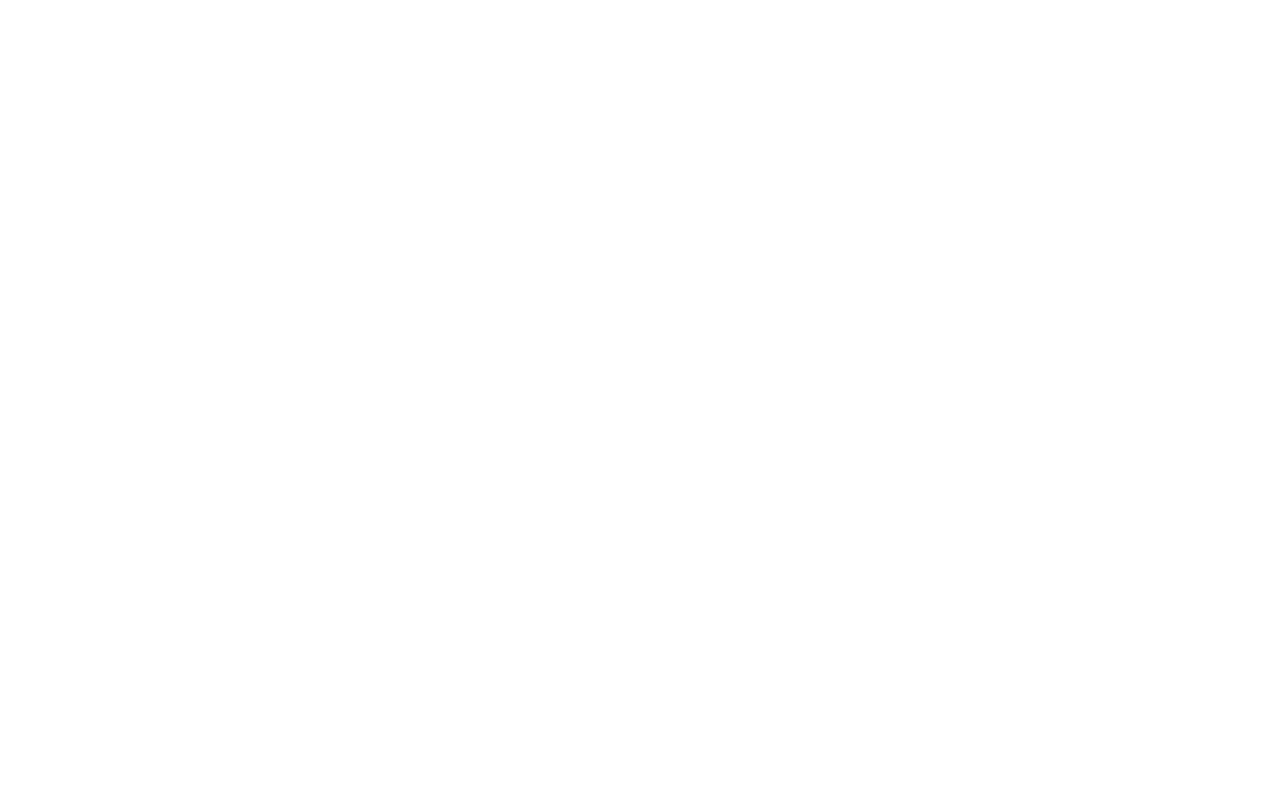
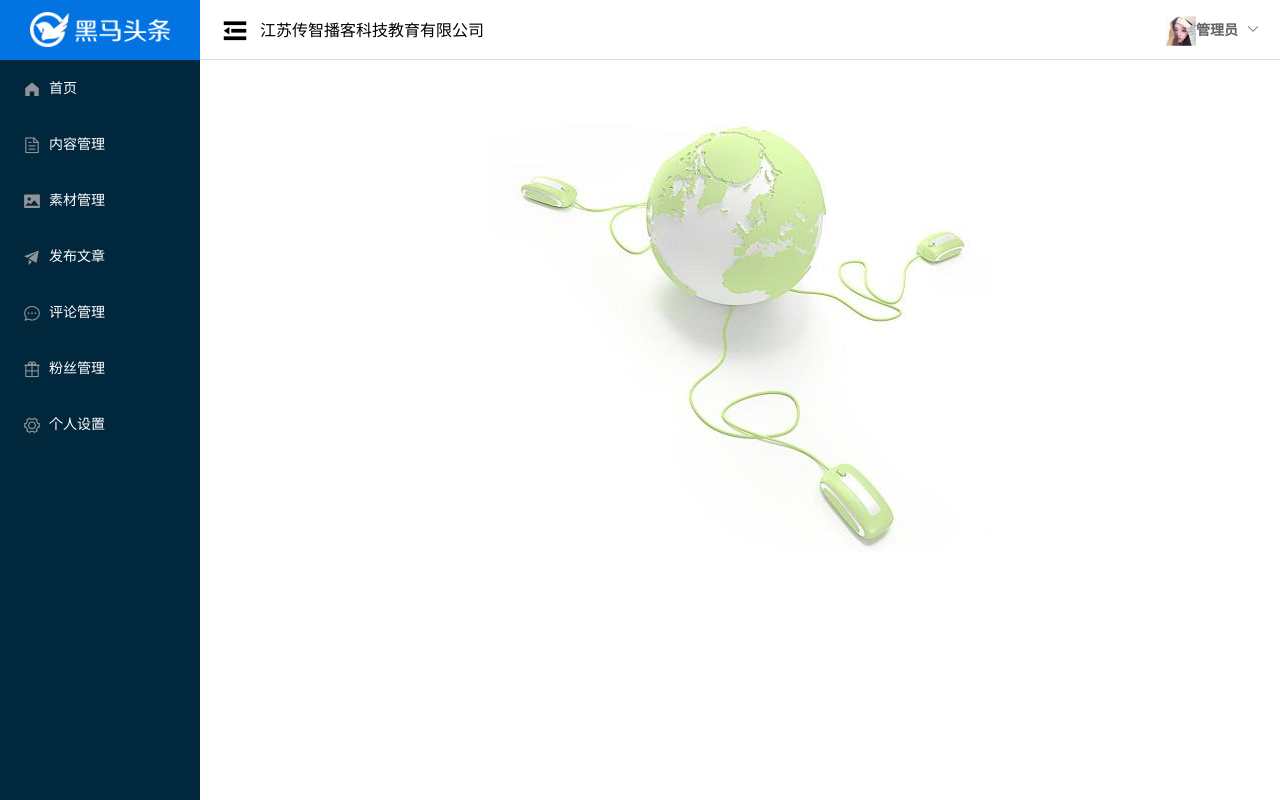
Before and after one commit to qing827211255/hm-toutiao, a Vue app: page / in a window 1280 px wide. Built offline with nearby package versions, Linux system fonts and the light colour scheme.

Commit message:
登录页面的校验与home页的基本样式

```diff
--- /dev/null
+++ b/src/views/404/index.vue
@@ -0,0 +1,23 @@
+<template>
+  <div class="container-404">
+
+  </div>
+</template>
+
+<script>
+export default {
+
+}
+</script>
+
+<style scoped lang='less'>
+ .container-404 {
+  width: 100%;
+  height: 100%;
+  position: absolute; //这里的定位很重要,是显示图片的关键
+  left: 0;
+  top: 0;
+   background: url(../../assets/404.png) no-repeat center/ cover;
+ }
+
+</style>
--- a/src/views/home/index.vue
+++ b/src/views/home/index.vue
@@ -1,15 +1,146 @@
 <template>
-  <div class="container">
+  <el-container class="home-container">
+    <!-- 侧边栏 -->
+    <!-- 注意三元表达式+v-bind方法 -->
+    <el-aside :width="isOpen?'200px':'64px'">
+      <!-- logo区 -->
+      <div class="logo" :class="{smallLogo:!isOpen}"></div>
+      <!-- 侧边导航 -->
+      <el-menu
+        default-active="2"
+        class="el-menu-vertical-demo"
+        background-color="#01273d"
+        text-color="#fff"
+        active-text-color="#ffd04b"
+        :collapse="!isOpen"
+        :collapse-transition="false"
+        style="border-right:none"
+        router
+      >
+        <el-menu-item index="/">
+          <i class="el-icon-s-home"></i>
+          <span slot="title">首页</span>
+        </el-menu-item>
 
-  </div>
+        <el-menu-item index="/article">
+          <i class="el-icon-document"></i>
+          <span slot="title">内容管理</span>
+        </el-menu-item>
+
+        <el-menu-item index="/image">
+          <i class="el-icon-picture"></i>
+          <span slot="title">素材管理</span>
+        </el-menu-item>
+
+        <el-menu-item index="/publish">
+          <i class="el-icon-s-promotion"></i>
+          <span slot="title">发布文章</span>
+        </el-menu-item>
+
+        <el-menu-item index="/comment">
+          <i class="el-icon-chat-dot-round"></i>
+          <span slot="title">评论管理</span>
+        </el-menu-item>
+
+        <el-menu-item index="/fans">
+          <i class="el-icon-present"></i>
+          <span slot="title">粉丝管理</span>
+        </el-menu-item>
+
+        <el-menu-item index="/setting">
+          <i class="el-icon-setting"></i>
+          <span slot="title">个人设置</span>
+        </el-menu-item>
+      </el-menu>
+    </el-aside>
+
+    <el-container>
+      <!-- 头部区域 -->
+      <el-header>
+        <span class="el-icon-s-fold icon" @click="toggleMenu"></span>
+        <span class="text">江苏传智播客科技教育有限公司</span>
+        <!-- 右侧下拉菜单 -->
+        <el-dropdown class="dropdown">
+          <span class="el-dropdown-link">
+            <img src="../../assets/avatar.jpg" alt class="headIcon" />
+            <span class="userName">管理员</span>
+            <i class="el-icon-arrow-down el-icon--right"></i>
+          </span>
+          <el-dropdown-menu slot="dropdown">
+            <el-dropdown-item icon="el-icon-setting">个人设置</el-dropdown-item>
+            <el-dropdown-item icon="el-icon-unlock">退出登录</el-dropdown-item>
+          </el-dropdown-menu>
+        </el-dropdown>
+      </el-header>
+      <!-- 内容主题区域 -->
+
+      <el-main>
+        <router-view></router-view>
+      </el-main>
+    </el-container>
+  </el-container>
 </template>
 
 <script>
 export default {
-
+  data () {
+    return {
+      isOpen: true
+    }
+  },
+  methods: {
+    toggleMenu () {
+      this.isOpen = !this.isOpen
+    }
+  }
 }
 </script>
 
-<style lang="less" scoped>
+<style scoped lang="less" >
+.home-container {
+  width: 100%;
+  height: 100%;
+  position: absolute;
+  left: 0;
+  top: 0;
 
+  .el-aside {
+    background-color: #01273d;
+    .logo {
+      width: 100%;
+      height: 60px;
+      background: #0373e2 url(../../assets/logo_admin.png) no-repeat center /
+        140px auto;
+    }
+      .smallLogo {
+      background-image: url(../../assets/logo_admin_01.png);
+      background-size: 36px auto;
+    }
+  }
+  .el-header {
+    border-bottom: 1px solid #ddd;
+    line-height: 60px;
+    .icon {
+      font-size: 30px;
+      vertical-align: middle;
+      margin-right: 10px;
+    }
+    .text {
+      vertical-align: middle;
+    }
+    .dropdown {
+      float: right;
+      .headIcon {
+        width: 30px;
+        height: 30px;
+        vertical-align: middle;
+      }
+      .userName {
+        margin-right: 3px;
+        font-weight: bold;
+        vertical-align: middle;
+      }
+    }
+  }
+}
 </style>
--- /dev/null
+++ b/src/views/welcome/index.vue
@@ -0,0 +1,19 @@
+<template>
+  <div class="container">
+    <img src="../../assets/welcome.jpg" alt="">
+  </div>
+</template>
+
+<script>
+export default {
+
+}
+</script>
+
+<style scoped lang='less'>
+img{
+  display: block;
+  margin: 0 auto;
+}
+
+</style>
```
Also changed, not shown: src/router/index.js (+14 -2 lines).
